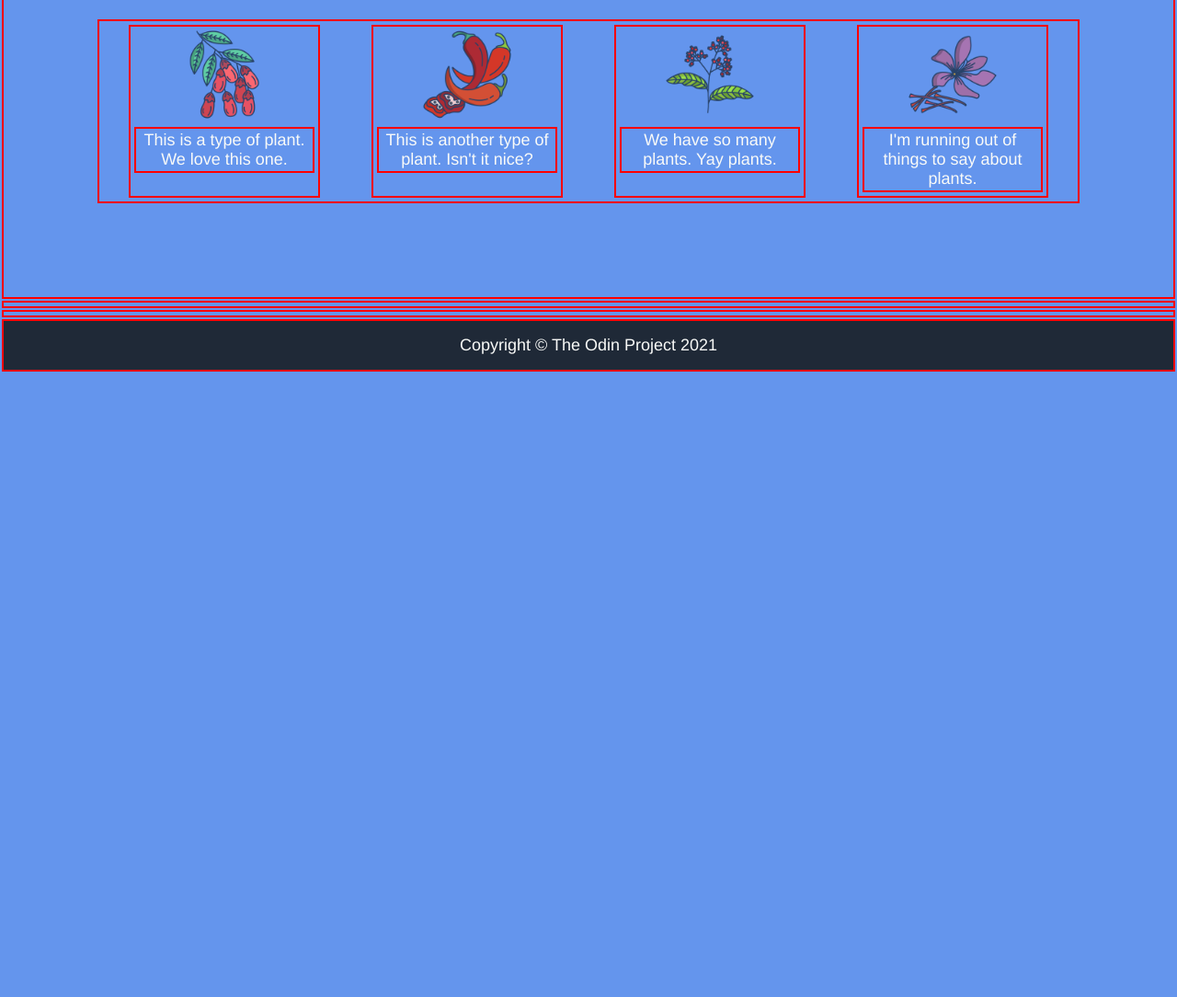
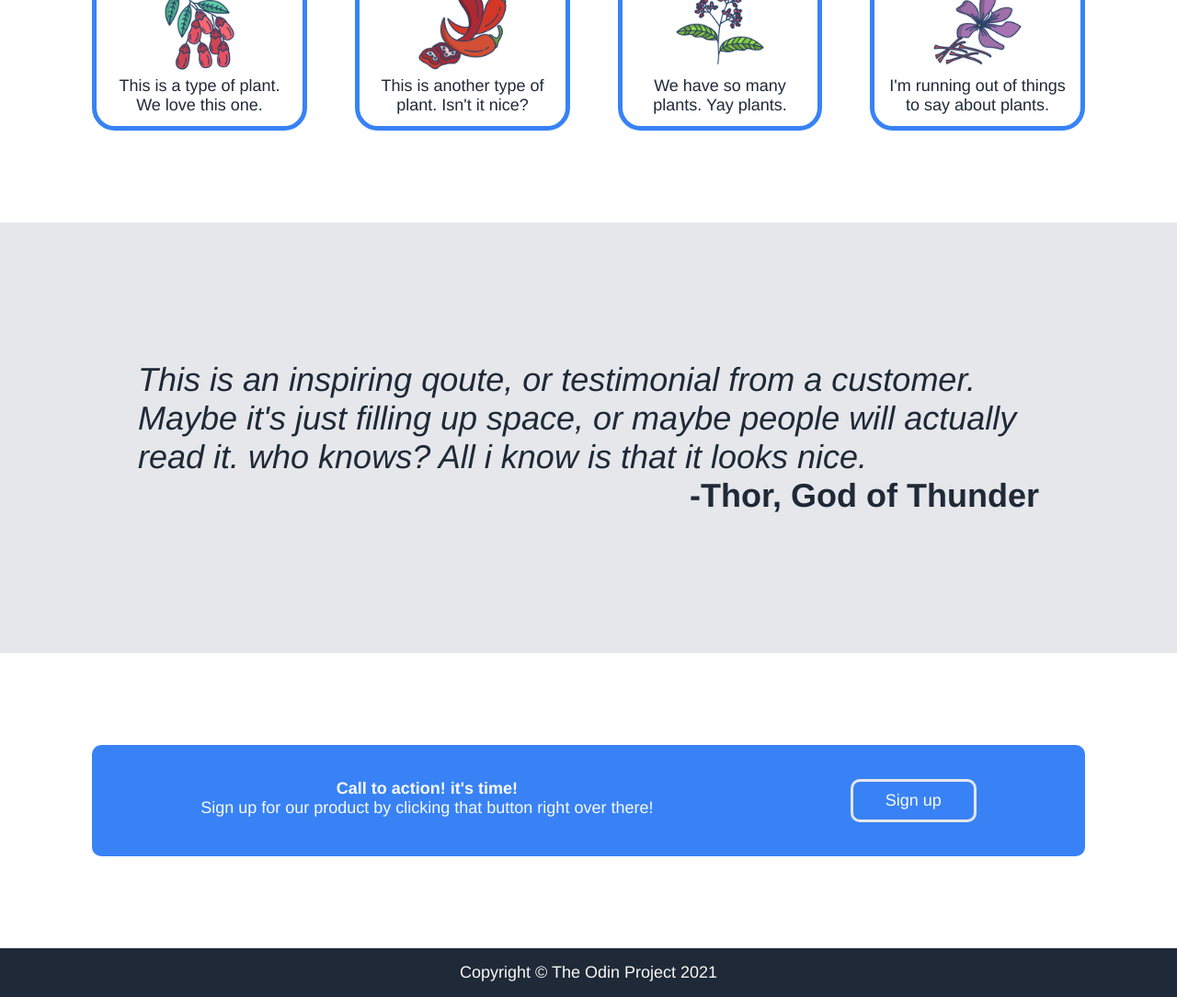
Before and after one commit to blindedase/project-landing-page, a plain HTML site: page index.html in a window 1280 px wide. Shown: the part 605-1689 px from the top of the page at 92% size. Before the commit the page ends 1011 px from the top, so only its background shows below. Drawn offline with Linux system fonts and the light colour scheme.

Commit message:
Finished design project-landing-page

```diff
--- a/css/styles.css
+++ b/css/styles.css
@@ -3,13 +3,6 @@
     color: #f9faf8;
     font-size: 18px;
     margin: 0;
-    background-color: cornflowerblue;
-}
-
-div{
-    border: 2px solid red;
-    padding: 2px;
-    margin: 2px;
 }
 
 .navbar{
@@ -17,12 +10,13 @@ div{
     display: flex;
     align-items: center;
     justify-content: space-around;
+    background-color: #1f2937;
 }
 
 .navbar .container-left .logo{
     font-size: 48px;
     font-weight: 900;
-    color: tomato;
+    color: #e5e7eb;
     padding: 4px 32px;
 }
 
@@ -43,12 +37,25 @@ div{
     display: flex;
     justify-content: space-around;
     padding: 100px;
+    background-color: #1f2937;
 }
 
 .first-layout .first-container-left h1{
     font-size: 48px;
     font-weight: 900;
     color: #f9faf8;
+}
+
+.first-container-left button{
+    display: flex;
+    justify-content: end;
+    background-color: #3882f6;
+    border: 3px solid #3882f6;
+    border-radius: 10px;
+    padding: 5px;
+    padding-left: 25px;
+    padding-right: 25px;
+    font-weight: bold;
 }
 
 .second-layout{
@@ -71,6 +78,13 @@ div{
 
 .info {
     max-width: 200px;
+    border: 5px solid #3882f6;
+    border-radius: 25px;
+    padding: 12px;
+}
+
+.info .text{
+    color: #1f2937;
 }
 
 img{
@@ -78,8 +92,69 @@ img{
     height: 100px;
 }
 
+.third-layout{
+    display: flex;
+    padding: 100px;
+    background-color: #e5e7eb;
+
+}
+
+.third-layout-container{
+    display: flex;
+    flex-direction: column;
+    padding: 50px;
+}
+
+.qoute-layout{
+    font-size: 36px;
+    font-weight: lighter;
+    font-style: italic;
+    color: #1f2937;
+}
+
+.author-layout{
+    justify-content: flex-end;
+    text-align: end;
+    font-size: 36px;
+    font-weight: bolder;
+    color: #1f2937;
+}
+
+.fourth-layout{
+    text-align: center;
+    padding: 100px;
+}
+
+.fourth-layout-container{
+    display: flex;
+    justify-content: space-around;
+    gap: 52px;
+    padding: 32px;
+    background-color: #3882f6;
+    border: 5px solid #3882f6;
+    border-radius: 10px;
+}
 
 
+.left-card{
+
+}
+
+.btn{
+    display: flex;
+    align-items: center;
+}
+
+.btn button{
+    display: flex;
+    justify-content: end;
+    background-color: #3882f6;
+    border: 3px solid #e5e7eb;
+    border-radius: 10px;
+    padding: 10px;
+    padding-left: 35px;
+    padding-right: 35px;
+}
 
 
 
--- a/index.html
+++ b/index.html
@@ -4,7 +4,7 @@
     <meta charset="UTF-8">
     <meta http-equiv="X-UA-Compatible" content="IE=edge">
     <meta name="viewport" content="width=device-width, initial-scale=1.0">
-    <title>Flex Header</title>
+    <title>Project Landing Page</title>
     <link rel="stylesheet" href="css/styles.css">
   </head>
   <body>
@@ -74,14 +74,26 @@
 
         <!-- third-layout code start -->
     <div class="third-layout">
-
+        <div class="third-layout-container">
+          <div class="qoute-layout">This is an inspiring qoute, or testimonial from a customer. Maybe it's just filling up space, or maybe people will actually read it. who knows? All i know is that it looks nice.</div>
+          <div class="author-layout">-Thor, God of Thunder</div>
+        </div>
     </div>
         <!-- third-layout code end -->
 
 
         <!-- fourth-layout code start -->
     <div class="fourth-layout">
+        <div class="fourth-layout-container">
+          <div class="left-card">
+            <h1>Call to action! it's time!</h1>
+            <p>Sign up for our product by clicking that button right over there!</p>
+          </div>
+          <div class="btn">
+          <button class="fourth-layout-signup">Sign up</button>
+        </div>
 
+        </div>
     </div>
         <!-- fourth-layout code end -->
 
```
